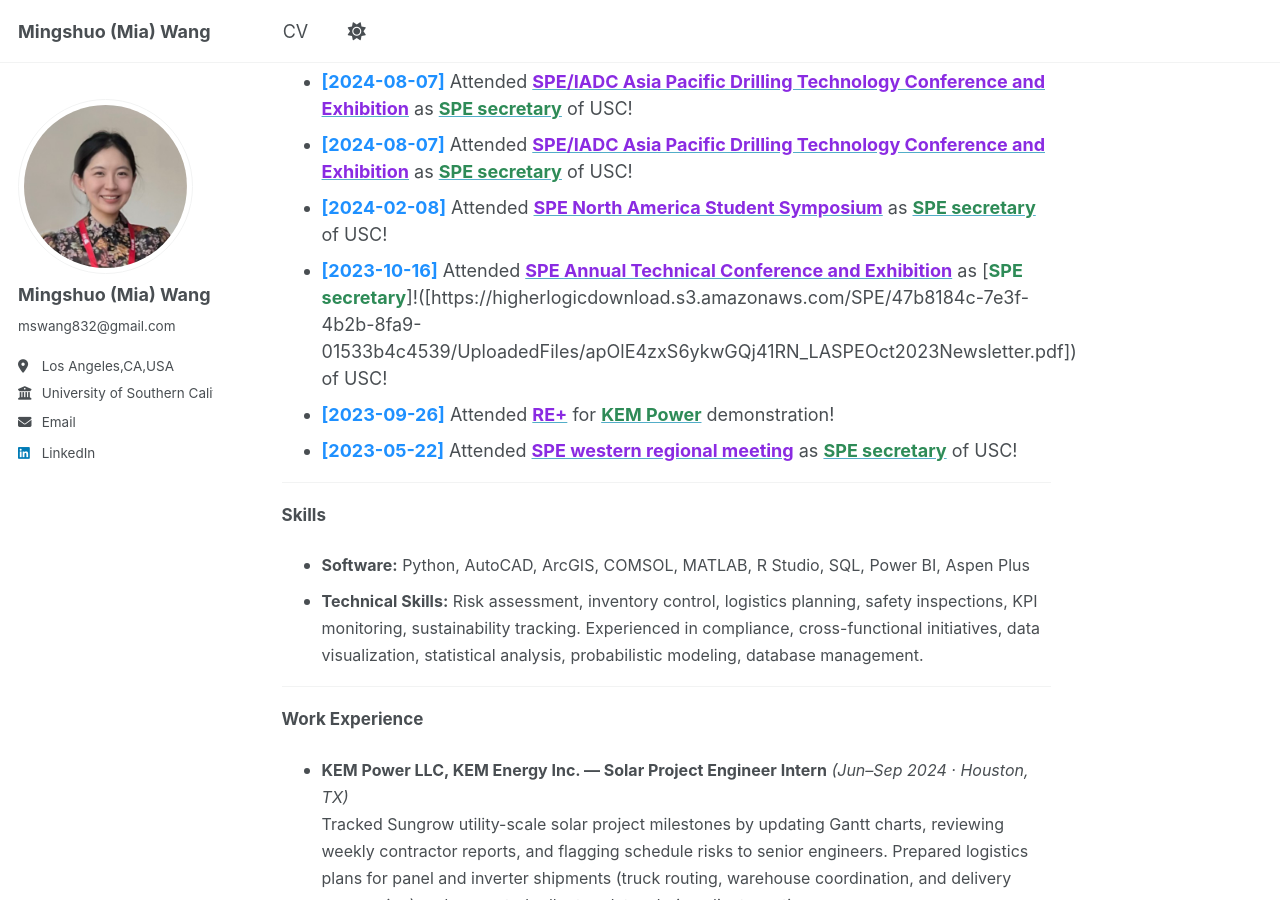
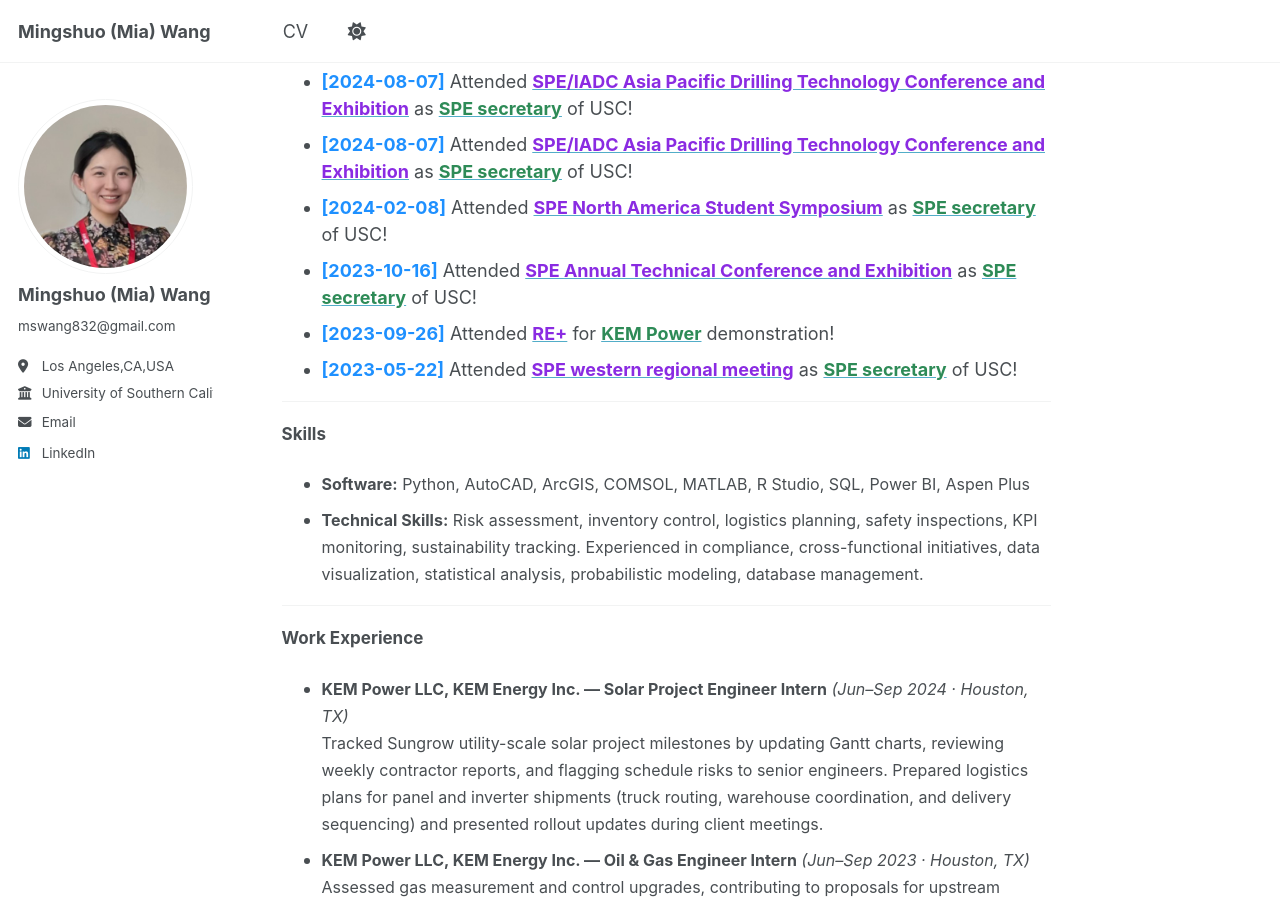
Before and after one commit to Miawang32/Miawang32.github.io, a Jekyll site: the page built from _pages/about.md, in a window 1280 px wide and 900 px high, scrolled down 891 px. Built offline with Jekyll 4.4.1, drawn with Linux system fonts in a browser that asks for light colours; a script that is not in the unit is left out.

Commit message:
Update about.md

```diff
--- a/_pages/about.md
+++ b/_pages/about.md
@@ -38,7 +38,7 @@ With a blend of technical, analytical, and management skills, I am passionate ab
 - **<span style="color: #1E90FF;">[2024-08-07]</span>** Attended [<span style="color: #8A2BE2;">**SPE/IADC Asia Pacific Drilling Technology Conference and Exhibition**</span>](https://onepetro.org/SPEAPDT/24APDT/conference/24APDT) as [<span style="color: #2E8B57;">**SPE secretary**</span>]([https://higherlogicdownload.s3.amazonaws.com/SPE/47b8184c-7e3f-4b2b-8fa9-01533b4c4539/UploadedFiles/apOlE4zxS6ykwGQj41RN_LASPEOct2023Newsletter.pdf]) of USC!
 - **<span style="color: #1E90FF;">[2024-08-07]</span>** Attended [<span style="color: #8A2BE2;">**SPE/IADC Asia Pacific Drilling Technology Conference and Exhibition**</span>](https://onepetro.org/SPEAPDT/24APDT/conference/24APDT) as [<span style="color: #2E8B57;">**SPE secretary**</span>]([https://higherlogicdownload.s3.amazonaws.com/SPE/47b8184c-7e3f-4b2b-8fa9-01533b4c4539/UploadedFiles/apOlE4zxS6ykwGQj41RN_LASPEOct2023Newsletter.pdf]) of USC!
 - **<span style="color: #1E90FF;">[2024-02-08]</span>** Attended [<span style="color: #8A2BE2;">**SPE North America Student Symposium**</span>](https://www.spe.org/en/events/spe-north-america-student-symposium/2025/about/) as [<span style="color: #2E8B57;">**SPE secretary**</span>]([https://higherlogicdownload.s3.amazonaws.com/SPE/47b8184c-7e3f-4b2b-8fa9-01533b4c4539/UploadedFiles/apOlE4zxS6ykwGQj41RN_LASPEOct2023Newsletter.pdf]) of USC!
-- **<span style="color: #1E90FF;">[2023-10-16]</span>** Attended [<span style="color: #8A2BE2;">**SPE Annual Technical Conference and Exhibition**</span>](https://exhibits.spe.org/atce2023/public/Exhibitors.aspx?SubCatID=353) as [<span style="color: #2E8B57;">**SPE secretary**</span>]!([https://higherlogicdownload.s3.amazonaws.com/SPE/47b8184c-7e3f-4b2b-8fa9-01533b4c4539/UploadedFiles/apOlE4zxS6ykwGQj41RN_LASPEOct2023Newsletter.pdf]) of USC!
+- **<span style="color: #1E90FF;">[2023-10-16]</span>** Attended [<span style="color: #8A2BE2;">**SPE Annual Technical Conference and Exhibition**</span>](https://exhibits.spe.org/atce2023/public/Exhibitors.aspx?SubCatID=353) as [<span style="color: #2E8B57;">**SPE secretary**</span>]([https://higherlogicdownload.s3.amazonaws.com/SPE/47b8184c-7e3f-4b2b-8fa9-01533b4c4539/UploadedFiles/apOlE4zxS6ykwGQj41RN_LASPEOct2023Newsletter.pdf]) of USC!
 - **<span style="color: #1E90FF;">[2023-09-26]</span>** Attended [<span style="color: #8A2BE2;">**RE+**</span>](https://www.re-plus.com/news/re-2023-the-largest-clean-energy-event-in-north-america-attracts-40k-attendees/) for [<span style="color: #2E8B57;">**KEM Power**</span>]([https://www.kem-power.com/]) demonstration!
 - **<span style="color: #1E90FF;">[2023-05-22]</span>** Attended [<span style="color: #8A2BE2;">**SPE western regional meeting**</span>](https://onepetro.org/SPEWRM/23WRM/conference/23WRM) as [<span style="color: #2E8B57;">**SPE secretary**</span>]([https://higherlogicdownload.s3.amazonaws.com/SPE/47b8184c-7e3f-4b2b-8fa9-01533b4c4539/UploadedFiles/apOlE4zxS6ykwGQj41RN_LASPEOct2023Newsletter.pdf]) of USC!
 
```
